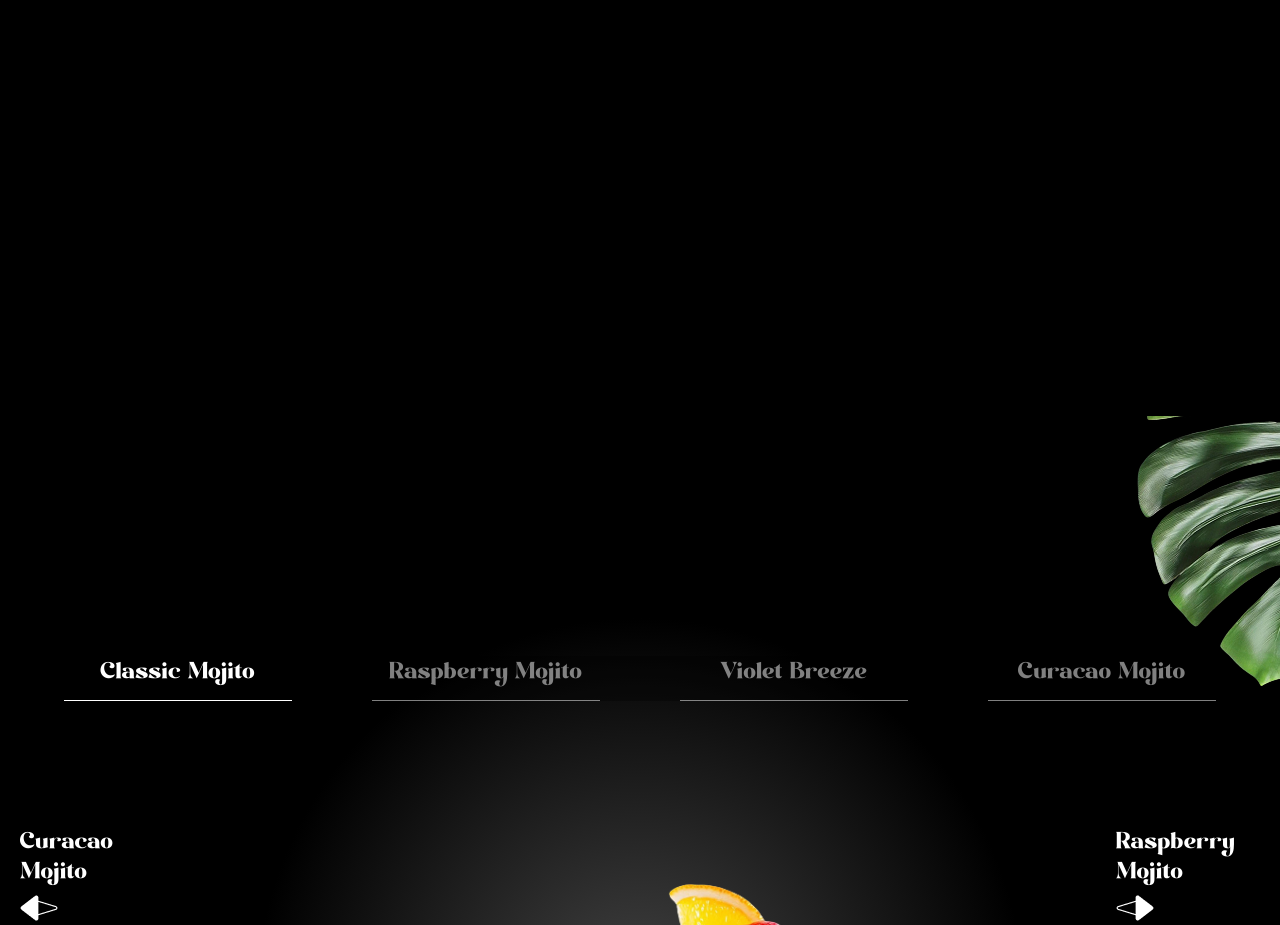
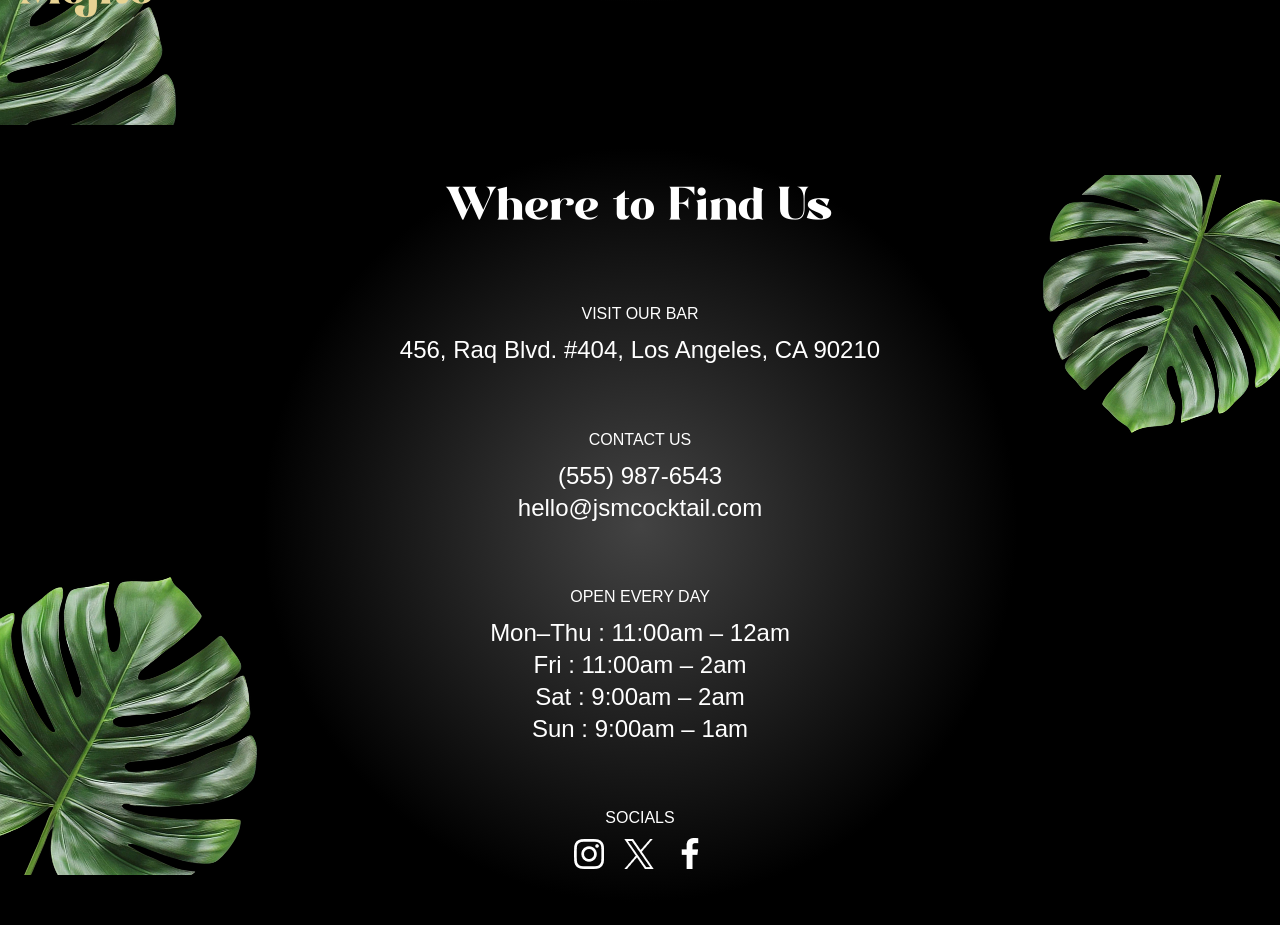
Before and after one commit to jeetchauhan123/Gsap_Cocktail, a React (Vite) app: page / in a window 1280 px wide. Shown: the part 4980-5905 px from the top of the page. Before the commit the page ends 5025 px from the top, so only its background shows below. Built offline with nearby package versions, Linux system fonts and the light colour scheme; a web font is replaced by a local one.

Commit message:
Implemented contact section

```diff
--- a/src/App.jsx
+++ b/src/App.jsx
@@ -8,6 +8,7 @@
 import About from './components/About';
 import Art from './components/Art';
 import Menu from './components/Menu';
+import Contacts from './components/Contacts';
 
 gsap.registerPlugin(ScrollTrigger, SplitText);
 
@@ -32,6 +33,7 @@
       <About />
       <Art />
       <Menu />
+      <Contacts />
     </main>
   )
 }
--- /dev/null
+++ b/src/components/Contacts.jsx
@@ -0,0 +1,93 @@
+import React from "react";
+import { openingHours, socials } from "../../constants";
+import { useGSAP } from "@gsap/react";
+import { SplitText } from "gsap/all";
+import gsap from "gsap";
+
+const Contacts = () => {
+  useGSAP(() => {
+    const titleSplit = SplitText.create("#contact h2", { type: "words" });
+
+    const timeline = gsap.timeline({
+      scrollTrigger: {
+        trigger: "#contact",
+        start: "top center",
+      },
+      ease: "power1.inOut",
+    });
+
+    timeline
+      .from(titleSplit.words, {
+        opacity: 0,
+        yPercent: 100,
+        stagger: 0.02,
+      })
+      .from("#contact h3, #contact p", {
+        opacity: 0,
+        yPercent: 100,
+        stagger: 0.02,
+      })
+      .to("#f-right-leaf", {
+        y: "50",
+        duration: 1,
+        ease: "power1.inOut",
+      }).to("#f-left-leaf", {
+        y: "-50",
+        duration: 1,
+        ease: "power1.inOut",
+      },'<');
+  }, []);
+  return (
+    <footer id="contact">
+      <img
+        src="/images/footer-right-leaf.png"
+        alt="leaf-right"
+        id="f-right-leaf"
+      />
+      <img
+        src="/images/footer-left-leaf.png"
+        alt="leaf-left"
+        id="f-left-leaf"
+      />
+
+      <div className="content">
+        <h2>Where to Find Us</h2>
+        <div>
+          <h3>Visit Our Bar</h3>
+          <p>456, Raq Blvd. #404, Los Angeles, CA 90210</p>
+        </div>
+        <div>
+          <h3>Contact Us</h3>
+          <p>(555) 987-6543</p>
+          <p>hello@jsmcocktail.com</p>
+        </div>
+        <div>
+          <h3>Open Every Day</h3>
+          {openingHours.map((time) => (
+            <p key={time.day}>
+              {time.day} : {time.time}
+            </p>
+          ))}
+        </div>
+        <div>
+          <h3>Socials</h3>
+          <div className="flex-center gap-5">
+            {socials.map((social) => (
+              <a
+                key={social.name}
+                href={social.url}
+                target="_blank"
+                rel="noopener noreferrer"
+                aria-label={social.name}
+              >
+                <img src={social.icon} alt="" />
+              </a>
+            ))}
+          </div>
+        </div>
+      </div>
+    </footer>
+  );
+};
+
+export default Contacts;
```
